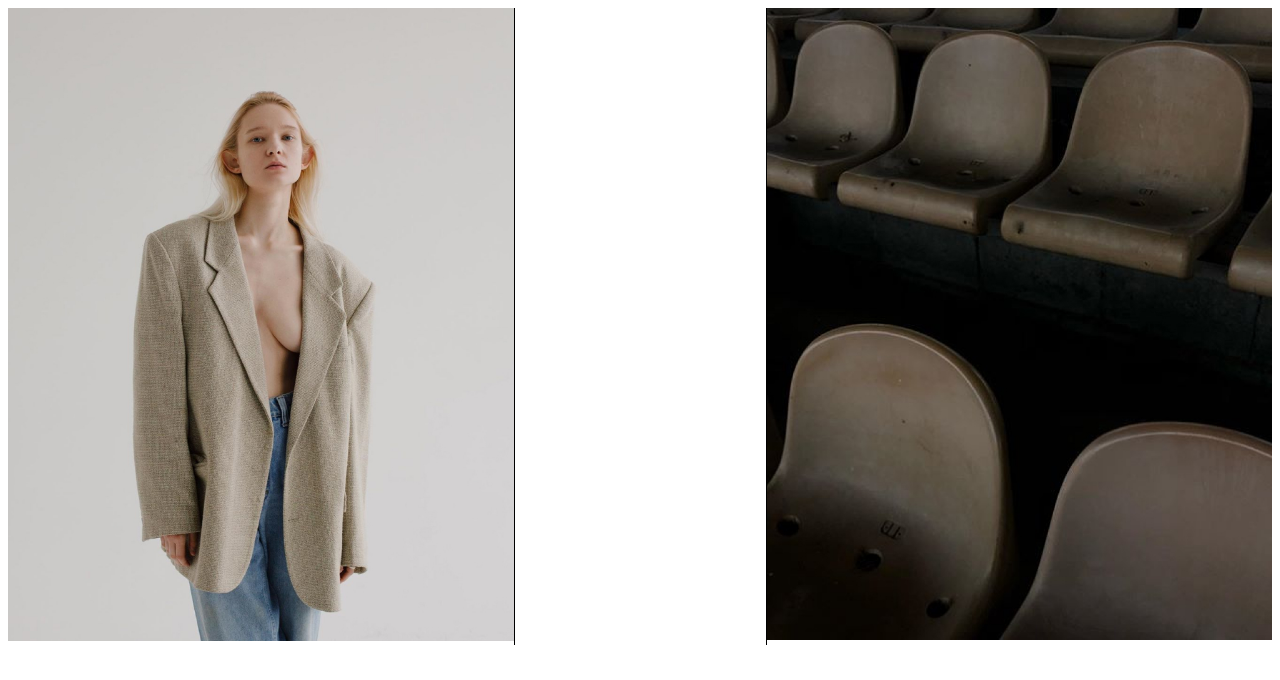
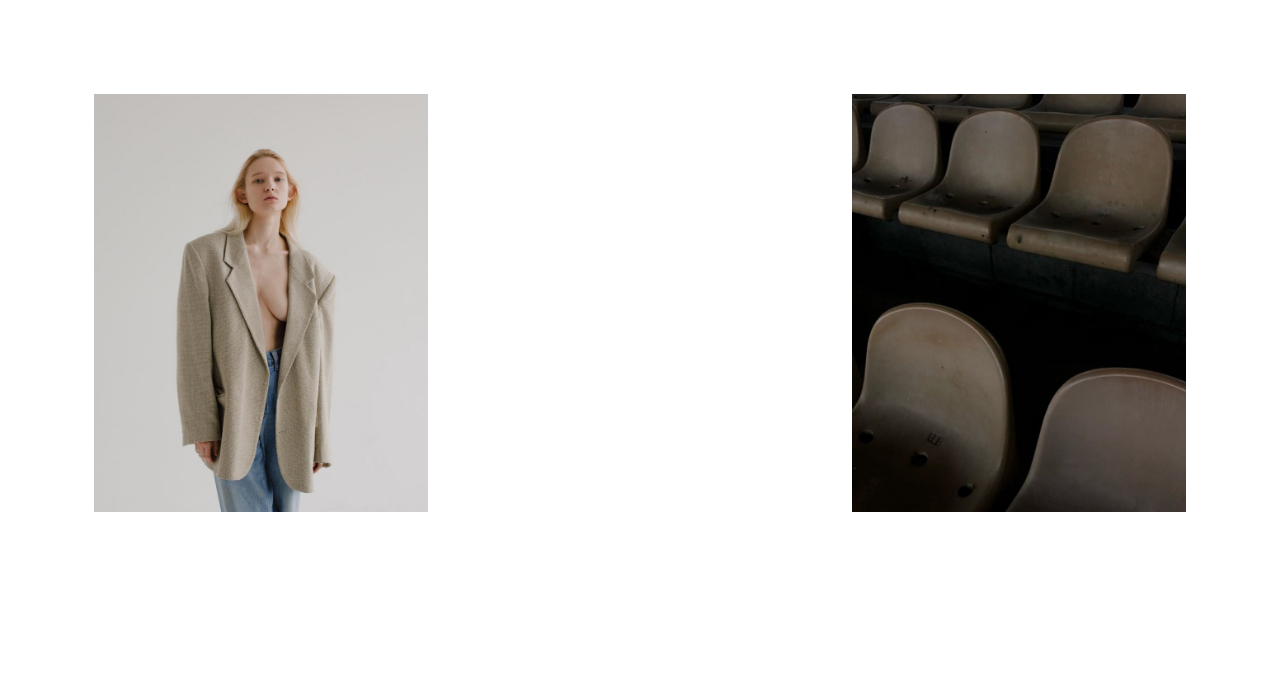
Before and after one commit to RustemKurbanov/skvotdemo, a plain HTML site: page photo-layout.html in a window 1280 px wide. Drawn offline with Linux system fonts and the light colour scheme.

Commit message:
index.html

```diff
--- a/assets/styles/photo-layout.css
+++ b/assets/styles/photo-layout.css
@@ -28,14 +28,10 @@
     width: calc(5 /5 * 100%);
 }
 
-.col + .col {
-    border-left: 1px solid black;
-}
-
 .grid + .grid {
     margin-top: 200px;
 }
 .images {
     width: 100%;
-    padding: 0 calc ( 85 / 575 *100%);
+    padding: 86px;
 }
```
